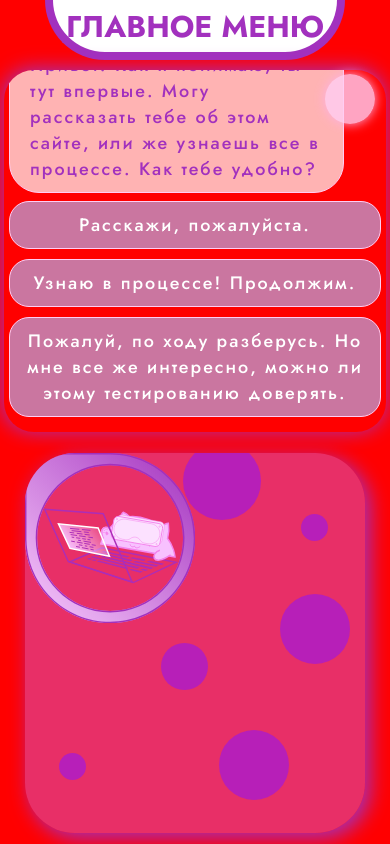
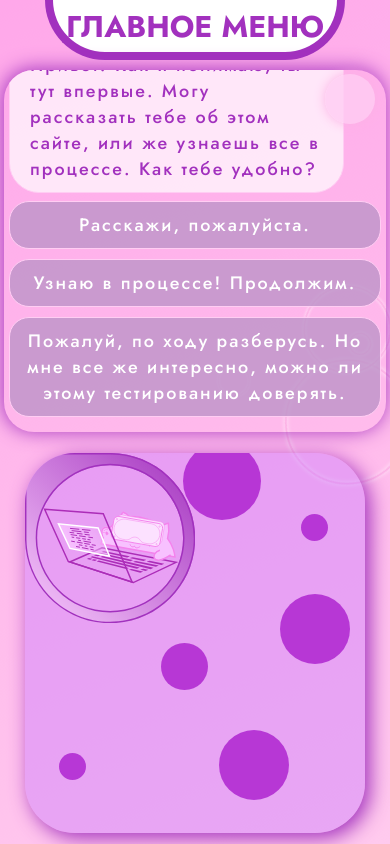
Before and after one commit to bambullbee/RUC, a React app: page / in a window 390 px wide. Shown: the top 844 px of the page. Built offline with nearby package versions, Linux system fonts and the light colour scheme.

Commit message:
Deploy mobile version bugs fixing 7

```diff
--- a/src/style.css
+++ b/src/style.css
@@ -48,8 +48,6 @@ body {
 }
 
 #root {
-  height: 110vh;
-  background-color: red;
   overflow-y: scroll;
 }
 
```
